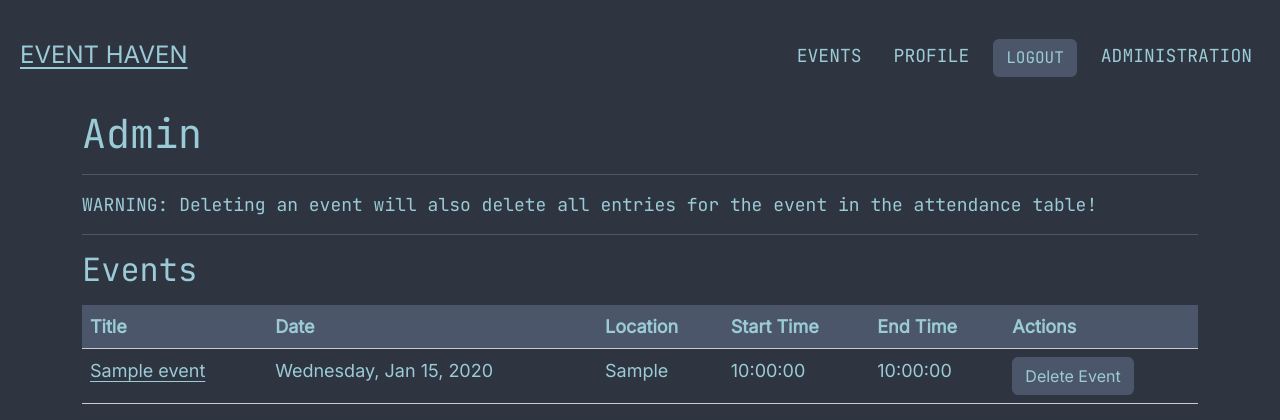
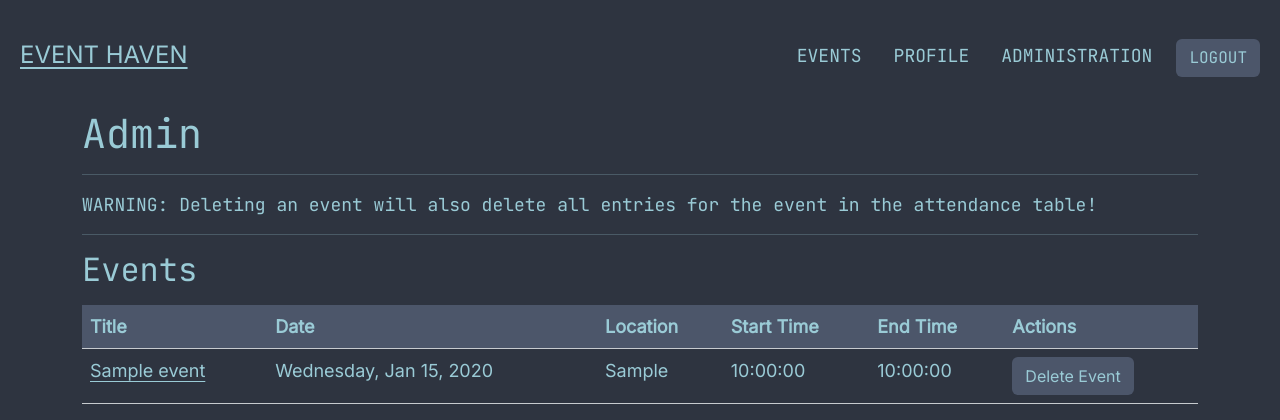
Before and after one commit to InfiniteEndeavours/Milestone-3-Event-Site, a Flask app: page /admin in a window 1280 px wide. Shown: the top 420 px of the page. Run offline with Flask 3, Linux system fonts and the light colour scheme; the visitor is signed in with stand-in values (Sample User, id 1); tables that the repository leaves empty hold one stand-in row (Sample ...); some libraries are stand-ins or nearby versions.

Commit message:
Update base.html - Modify Admin NAV link

```diff
--- a/event_finder/templates/base.html
+++ b/event_finder/templates/base.html
@@ -34,21 +34,21 @@
                         <a href="{{ url_for('event.profile', uuid=session['user_uuid']) }}"
                            class="nav-link">Profile</a>
                     </li>
-                    <li class="nav-item">
-                        <a class="btn ms-md-2" role="button" href="{{ url_for('auth.logout') }}">Logout</a>
-                    </li>
-                    {% if session.admin %}
+                    {% if session.admin == True %}
                         <li class="nav-item">
-                            <a href="#" class="nav-link">Administration</a>
+                            <a href="{{ url_for('admin.admin_page') }}" class="nav-link">Administration</a>
                         </li>
                     {% endif %}
+                    <li class="nav-item">
+                        <a class="btn" role="button" href="{{ url_for('auth.logout') }}">Logout</a>
+                    </li>
                 {% else %}
                     {# If user is not logged in, display Register/Login #}
                     <li class="nav-item">
-                        <a class="btn ms-md-2" role="button" href="{{ url_for('auth.register') }}">Register</a>
+                        <a class="btn" role="button" href="{{ url_for('auth.register') }}">Register</a>
                     </li>
                     <li class="nav-item">
-                        <a class="btn ms-md-2" role="button" href="{{ url_for('auth.login') }}">Login</a>
+                        <a class="btn" role="button" href="{{ url_for('auth.login') }}">Login</a>
                     </li>
                 {% endif %}
             </ul>
```
